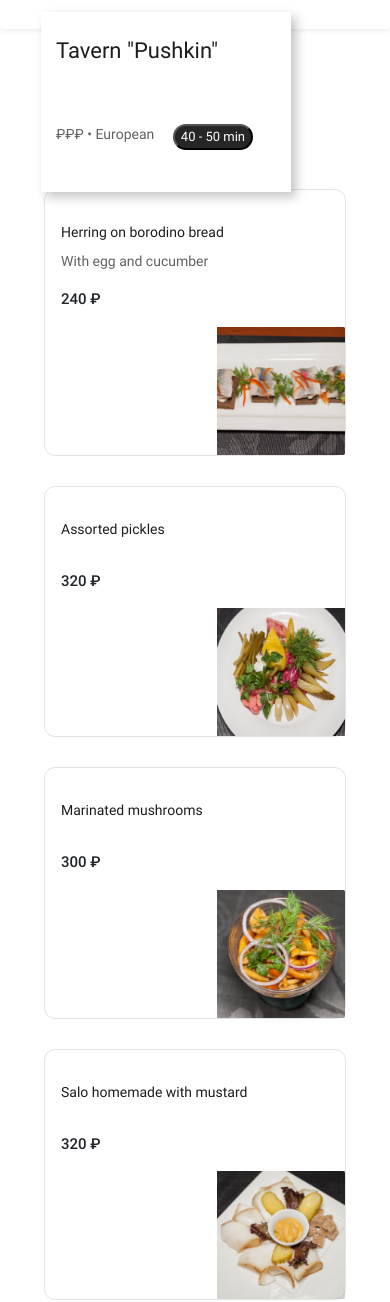
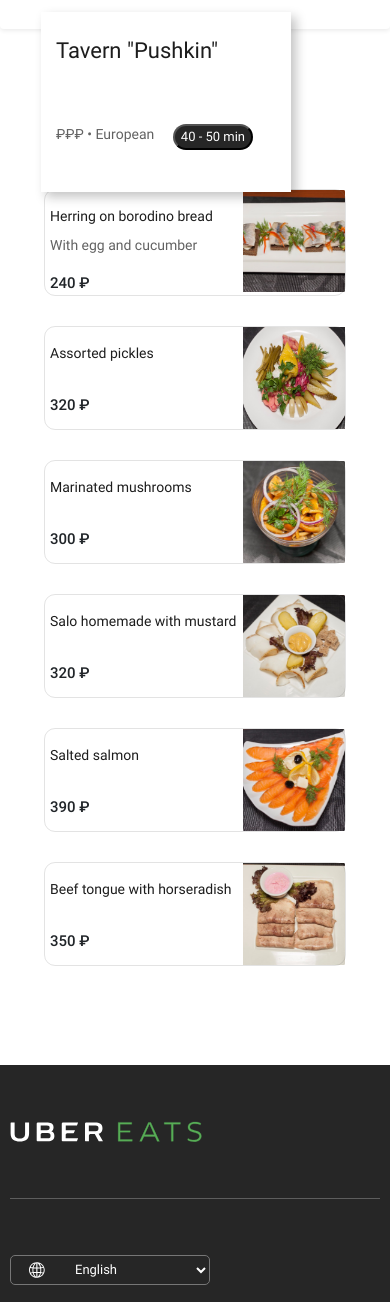
Before and after one commit to Olyaolya13/UberEats, a plain HTML site: page index2.html in a window 390 px wide. Shown: the part 98-1400 px from the top of the page. Drawn offline with Linux system fonts and the light colour scheme; files whose address does not match are found by name.

Commit message:
fix media delete bootstpar for snacks

```diff
--- a/blocks/snacks/__card/snacks__card.css
+++ b/blocks/snacks/__card/snacks__card.css
@@ -1,4 +1,6 @@
 .snacks__card {
+  display: flex;
+  justify-content: space-between;
   outline: 1px solid #75757533;
   transition: 1s;
   border-radius: 10px;
--- a/blocks/snacks/__image/snacks__image.css
+++ b/blocks/snacks/__image/snacks__image.css
@@ -10,9 +10,16 @@
   }
 }
 
-@media (max-width: 770px) {
+@media (max-width: 480px) {
   .snacks__image {
-    width: 8rem;
-    height: 8rem;
+    width: 150px;
+    height: 150px;
   }
 }
+
+@media (max-width: 421px) {
+  .snacks__image {
+    width: 102px;
+    height: 102px;
+  }
+}
--- /dev/null
+++ b/blocks/snacks/__text/snacks__text.css
@@ -0,0 +1,9 @@
+.snacks__text {
+  margin: 16px 16px;
+}
+
+@media (max-width: 421px) {
+  .snacks__text {
+    margin: 0 5px;
+  }
+}
--- a/blocks/snacks/snacks.css
+++ b/blocks/snacks/snacks.css
@@ -15,7 +15,20 @@
     grid-template-columns: repeat(1, 600px);
   }
 }
-@media (max-width: 600px) {
+
+@media (max-width: 610px) {
+  .snacks {
+    grid-template-columns: repeat(1, 500px);
+  }
+}
+
+@media (max-width: 523px) {
+  .snacks {
+    grid-template-columns: repeat(1, 400px);
+  }
+}
+
+@media (max-width: 421px) {
   .snacks {
     grid-template-columns: repeat(1, 300px);
   }
--- a/index2.html
+++ b/index2.html
@@ -51,86 +51,58 @@
         <h2 class="snacks__title">Snacks</h2>
         <div class="snacks">
           <div class="snacks__card">
-            <div class="row g-0">
-              <div class="col-md-8">
-                <div class="card-body">
+            <div class="snacks__text">
               <h5 class="cards__text">Herring on borodino bread</h5>
               <p class="card-text cards__price snakcs__text">With egg and cucumber</p>
               <p class="snakcs-price">240 ₽</p>
             </div>
-              </div>
-              <div class="col-md-4">
-                <img
-                  src="./images/fish.png"
-                  class="snacks__image"
-                  alt="Herring on borodino bread"
-                />
-              </div>
+            <div>
+              <img src="./images/fish.png" class="snacks__image" alt="Herring on borodino bread" />
             </div>
           </div>
           <div class="snacks__card">
-            <div class="row g-0">
-              <div class="col-md-8">
-                <div class="card-body">
+            <div class="snacks__text">
               <h5 class="cards__text snakcs__name">Assorted pickles</h5>
               <p class="snakcs-price">320 ₽</p>
             </div>
-              </div>
-              <div class="col-md-4">
+            <div>
               <img src="./images/Assorti.png" class="snacks__image" alt="Assorti" />
             </div>
           </div>
-          </div>
           <div class="snacks__card">
-            <div class="row g-0">
-              <div class="col-md-8">
-                <div class="card-body">
+            <div class="snacks__text">
               <h5 class="cards__text snakcs__name">Marinated mushrooms</h5>
               <p class="snakcs-price">300 ₽</p>
             </div>
-              </div>
-              <div class="col-md-4">
+            <div>
               <img src="./images/Mushrooms.png" class="snacks__image" alt="Mushrooms" />
             </div>
           </div>
-          </div>
           <div class="snacks__card">
-            <div class="row g-0">
-              <div class="col-md-8">
-                <div class="card-body">
+            <div class="snacks__text">
               <h5 class="cards__text snakcs__name">Salo homemade with mustard</h5>
               <p class="snakcs-price">320 ₽</p>
-                </div>
             </div>
             <div class="col-md-4">
               <img src="./images/Pig.png" class="snacks__image" alt="Pig" />
             </div>
           </div>
-          </div>
           <div class="snacks__card">
-            <div class="row g-0">
-              <div class="col-md-8">
-                <div class="card-body">
+            <div class="snacks__text">
               <h5 class="cards__text snakcs__name">Salted salmon</h5>
               <p class="snakcs-price">390 ₽</p>
-                </div>
             </div>
             <div class="col-md-4">
               <img src="./images/Semga.png" class="snacks__image" alt="Fish" />
             </div>
           </div>
-          </div>
           <div class="snacks__card">
-            <div class="row g-0">
-              <div class="col-md-8">
-                <div class="card-body">
+            <div class="snacks__text">
               <h5 class="cards__text snakcs__name">Beef tongue with horseradish</h5>
               <p class="snakcs-price">350 ₽</p>
             </div>
-              </div>
             <div class="col-md-4">
               <img src="./images/Tongue.png" class="snacks__image" alt="Tongue" />
-              </div>
             </div>
           </div>
         </div>
--- a/pages/index.css
+++ b/pages/index.css
@@ -59,3 +59,4 @@
 @import url(../blocks/snacks/__price/snacks__price.css);
 @import url(../blocks/snacks/__name/snacks__name.css);
 @import url(../blocks/snacks/__title/snacks__title.css);
+@import url(../blocks/snacks/__text/snacks__text.css);
```
Lines whose indentation alone changed are shown as unchanged.
